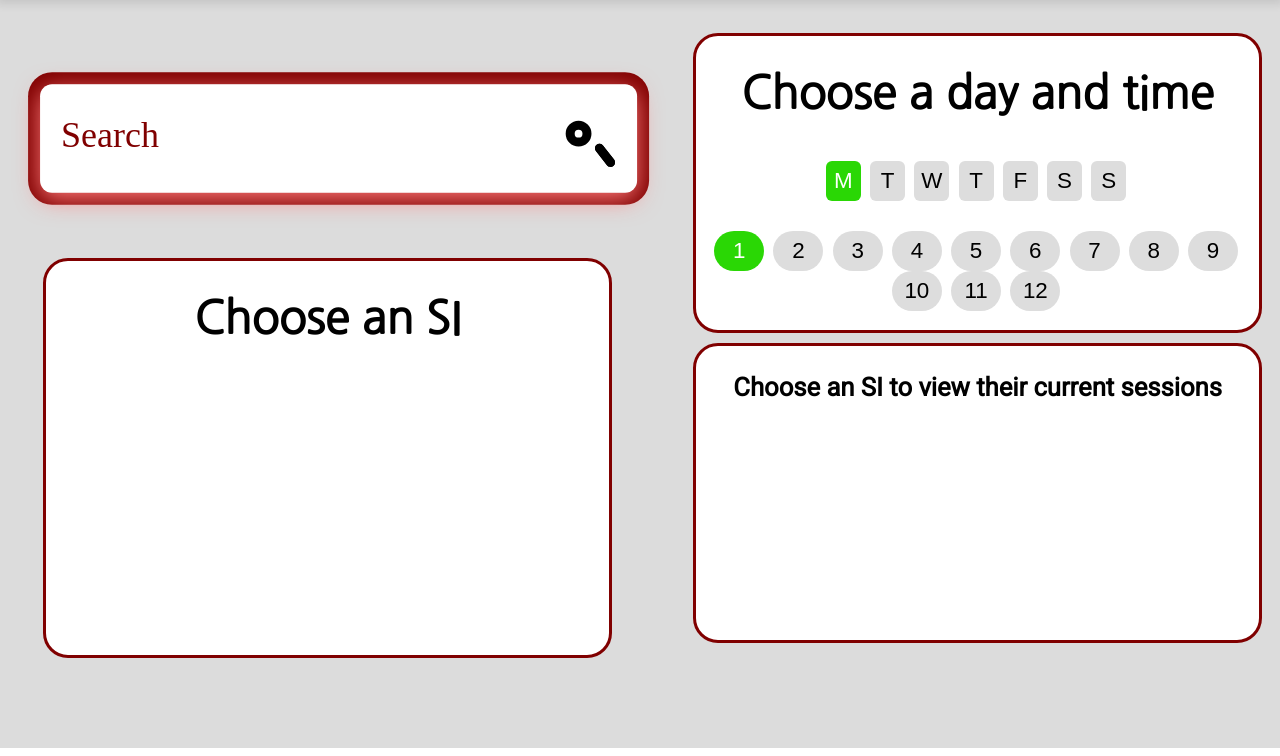
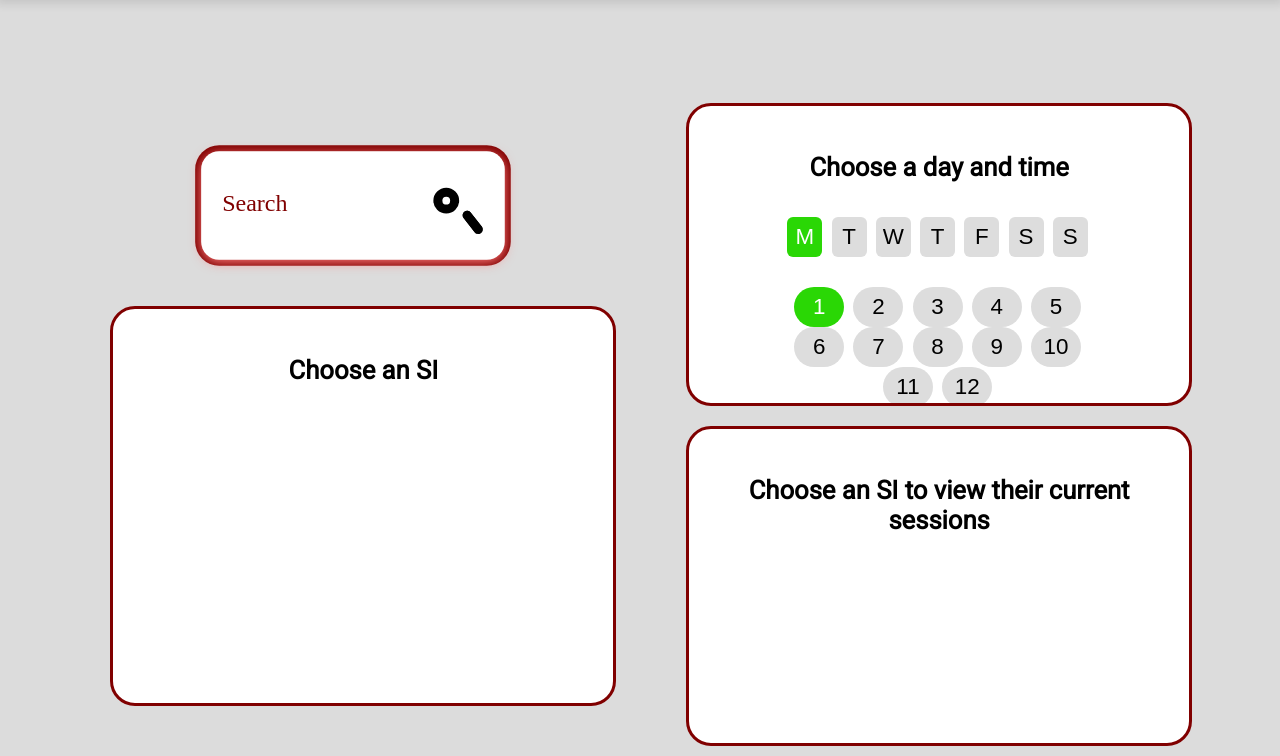
Before and after one commit to graceburt/386, a PHP site: page /add_session.php in a window 1280 px wide. Shown: the part 52-808 px from the top of the page. Run offline with PHP 8.4, Linux system fonts and the light colour scheme; the visitor is signed in with stand-in values (Sample User, id 1); data that the repository does not hold is empty.

Commit message:
Working on add session page

```diff
--- a/add_session.php
+++ b/add_session.php
@@ -59,13 +59,13 @@ if (!isset($_SESSION['admin']))
 
 </header>
 
-<body>
+<body style = "padding: 70px;">
 
 <div class = 'text_column' style = 'float:right; width: 45%; margin:0; '>
-<div class = 'column' style='text-align:center; height: 300px;width:100%;' >
+<div class = 'column' style='text-align:center; height: auto; width:100%;' >
+<div class = 'colContent'>
 
-
-<h1>Choose a day and time</h1>
+<h3>Choose a day and time</h3>
 <div class="weekDays-selector">
 
 <form action = '#' name = postday method = 'post' style = "padding-top:10px; height:60px;">
@@ -136,7 +136,7 @@ echo '/>
 </div>
 
 
-<div class="time-selector">
+<div class="time-selector" style = "margin-right: 50px; margin-left: 50px;">
 <form action = '#' name = posttime method ='post'>
 <?php
 if (isset($_POST["group3"]))
@@ -246,10 +246,11 @@ echo ' />
 ?>
 <form>
 </div>
+</div>
   </div>
 
-<div class = 'column' style = 'text-align:center; width: 100%; height:300px;'>
-<form action ="#" name = postlink method = 'post' style ="width:100%;" >
+<div class = 'column' style = 'text-align:center; width: 45%; height:320px; width: 100%;'>
+<div class = "colContent"><form action ="#" name = postlink method = 'post' style ="width:100%;" >
 <?php
  if (isset($_POST['choose-si']))
  {
@@ -283,15 +284,16 @@ if (isset($_SESSION['add-si-id']))
 }
 else
 {
-	echo"<h3> Choose an SI to view their current sessions </h3>";
+	echo"<h3> Choose an SI to view their current sessions</h3>";
 }
 ?>
+</div>
 </div>
 </div>
 
 <div class ='text_column' style = "align:left; margin:2%; width:45%">
 
-<div id="cover" style = "align:left;margin-left:-15vw;">
+<div id="cover">
   <form method="get" action="">
     <div class="tb">
       <div class="td"><input type="text" placeholder="Search"></div>
@@ -305,8 +307,9 @@ else
   </form>
 </div>
 
- <div class = "column" style = 'width: 100%; float:left;margin-top: 5%; height:400px; text-align:center'>
-<h1>Choose an SI </h1>
+ <div class = "column" style = 'width: 100%; float:left; padding: 20px; height:400px; text-align:center'>
+
+<h3>Choose an SI </h3>
 	<form action = "#" name=postlink method ='post'>
      <?php
 	$connection = @mysqli_connect('localhost','swarman2','swarman2','SalisburySIDB');
@@ -334,7 +337,6 @@ else
 
 </form>
 
-
 </div>
 
 </div>
--- a/stylesearch.css
+++ b/stylesearch.css
@@ -27,14 +27,10 @@ input, .searchbutton
 
 #cover
 {
-    top: 50%;
-    left: 0;
-    right: 0;
-    width: 175%;
     padding: 35px;
     background-color: #fff;
-    border-radius: 20px;
-    box-shadow: 0 10px 40px #ff7c7c, 0 0 0 20px #800000;
+    border-radius: 30px;
+    box-shadow: 0 4px 20px #ff7c7c, 0 0 0 10px #800000;
     -webkit-transform: scale(0.6);
             transform: scale(0.6);
 }
@@ -48,8 +44,7 @@ input[type="text"]
 {
     width: 100%;
     height: 96px;
-    font-size: 60px;
-    line-height: 1;
+    font-size: 40px;
 }
 
 input[type="text"]::-webkit-input-placeholder
--- a/stylesheet.css
+++ b/stylesheet.css
@@ -30,20 +30,19 @@ width: 100 px;
 	  padding-left: 10px;
 	  padding-right:10px;
 	  color:black;
-	  /*height: 300px; /* Should be removed. Only for demonstration */
-	  margin-left: 10px;
-	  margin-right: 10px;
-	  margin-top:10px;
+	  margin: 10px;
 	  border: solid;
 	  border-color:#800000;
-	  /*border-top:none;
-	  border-bottom-left-radius: 25px;
-	  border-bottom-right-radius:25px;
-	  */
 	  border-radius:25px;
 	  background-color: white;
 	  height:75vh;
-	  overflow:auto;
+	  overflow: hidden;
+	}
+
+	.colContent{
+		padding: 20px;
+		overflow-x: hidden;
+  		overflow-y: scroll;
 	}
 
 	/* Scrollbar styles */
```
